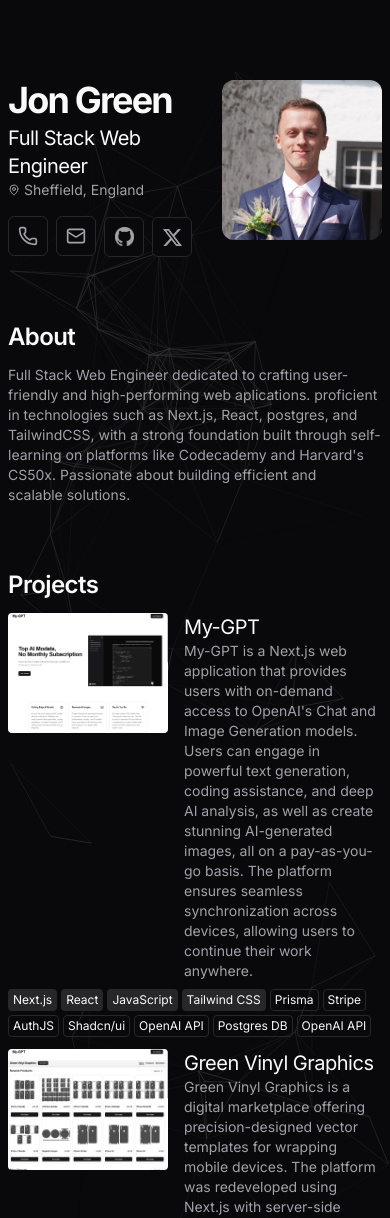
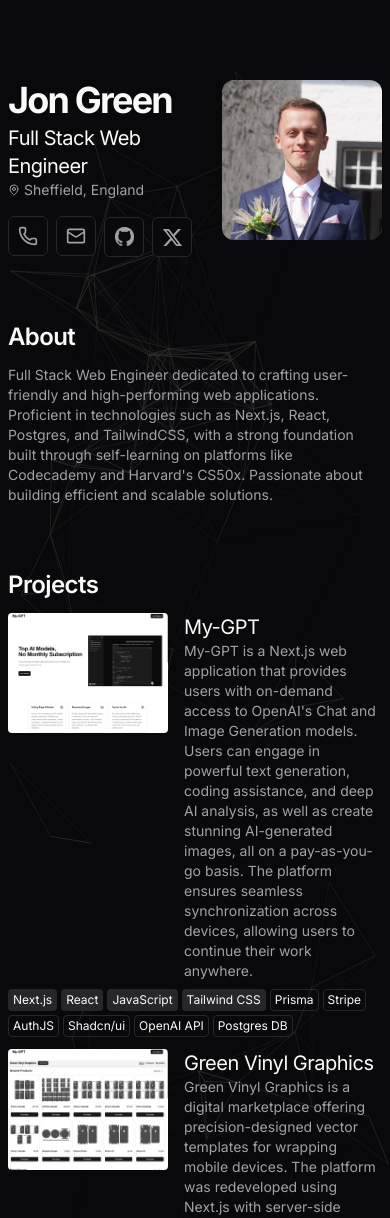
Before and after one commit to jongreen96/Portfolio, a Next.js app: page / in a window 390 px wide. Shown: the top 1218 px of the page. Built offline with nearby package versions, Linux system fonts and the light colour scheme.

Commit message:
Fix phone link format, correct spelling and capitalization in project description, and remove duplicate badge

```diff
--- a/src/app/page.tsx
+++ b/src/app/page.tsx
@@ -27,7 +27,7 @@ export default function Home() {
 
           <div className='pt-2 space-x-2'>
             <Button variant='outline' size='icon' asChild>
-              <Link href='tel: +44 7769674943' target='_blank'>
+              <Link href='tel:+44 7769674943' target='_blank'>
                 <Phone
                   className='text-muted-foreground'
                   size={20}
@@ -89,8 +89,8 @@ export default function Home() {
 
         <p className='text-muted-foreground text-sm text-pretty'>
           Full Stack Web Engineer dedicated to crafting user-friendly and
-          high-performing web aplications. proficient in technologies such as
-          Next.js, React, postgres, and TailwindCSS, with a strong foundation
+          high-performing web applications. Proficient in technologies such as
+          Next.js, React, Postgres, and TailwindCSS, with a strong foundation
           built through self-learning on platforms like Codecademy and
           Harvard&apos;s CS50x. Passionate about building efficient and scalable
           solutions.
@@ -141,7 +141,6 @@ export default function Home() {
             <Badge variant='outline'>Shadcn/ui</Badge>
             <Badge variant='outline'>OpenAI API</Badge>
             <Badge variant='outline'>Postgres DB</Badge>
-            <Badge variant='outline'>OpenAI API</Badge>
           </div>
         </div>
 
@@ -189,7 +188,7 @@ export default function Home() {
         <div className='space-y-2'>
           <div className='flex gap-4'>
             <Link
-              href='https://recapit-reddit.netlify.ap/'
+              href='https://recapit-reddit.netlify.app/'
               target='_blank'
               className='shrink-0'
             >
```
